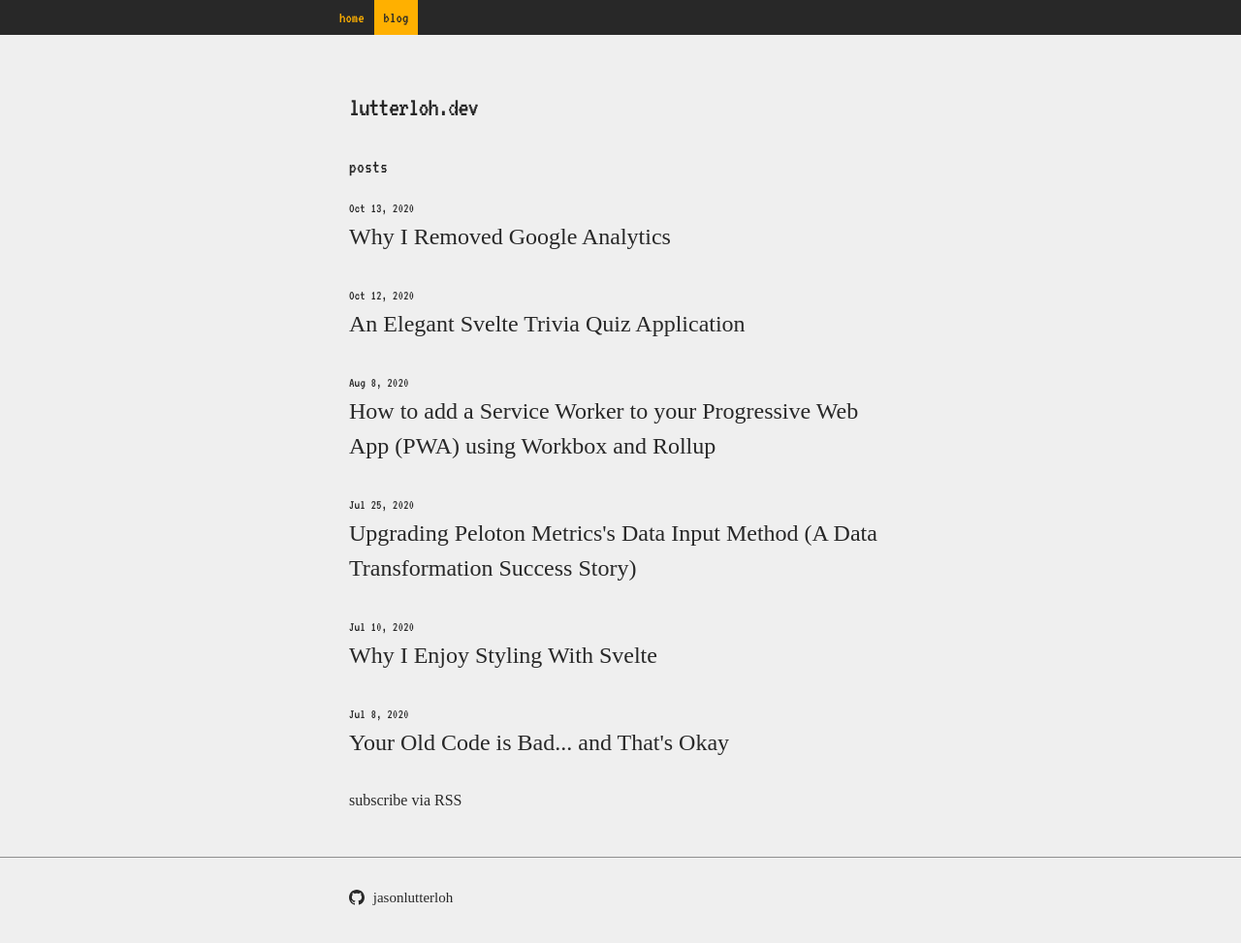
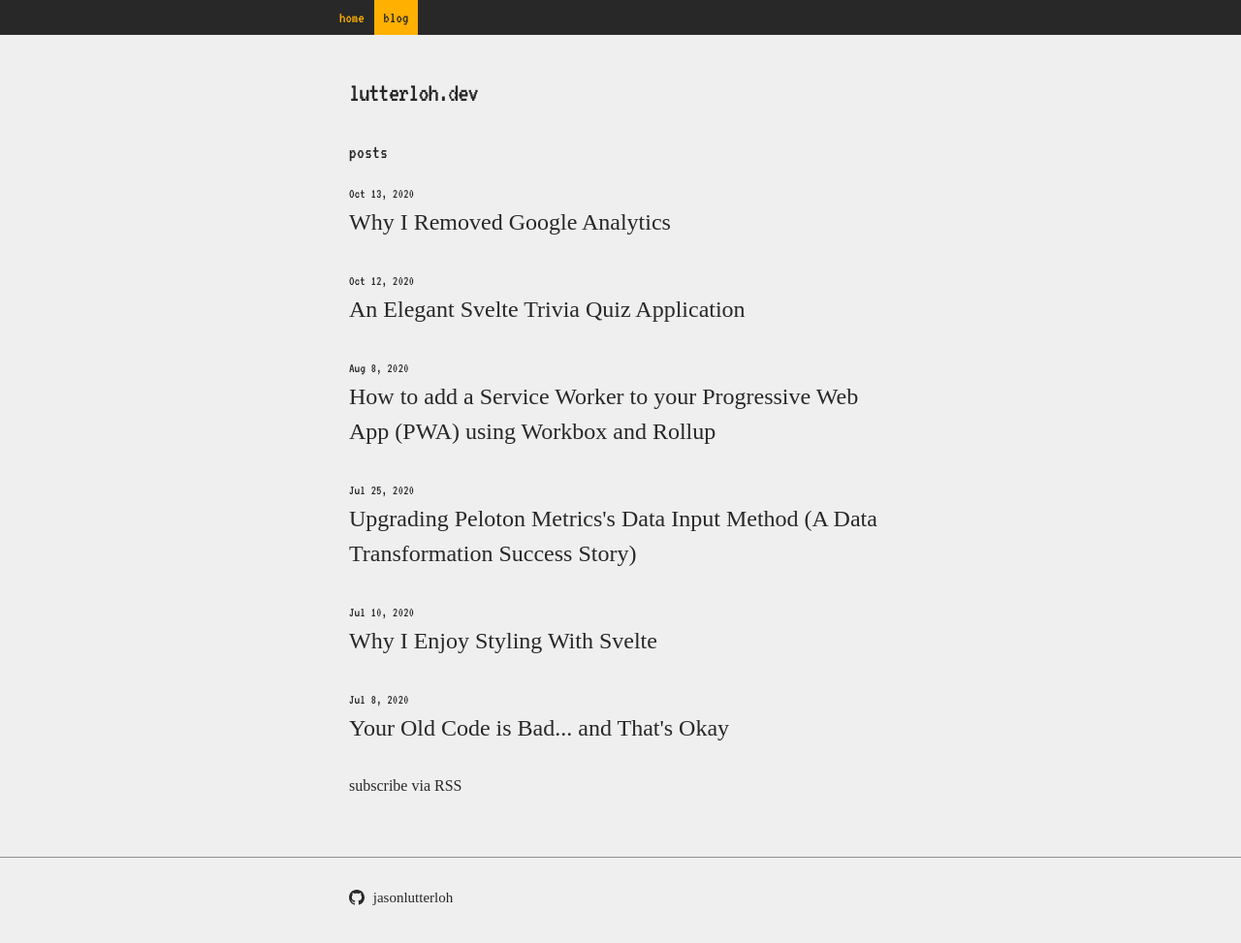
Before and after one commit to jasonlutterloh/jasonlutterloh.github.io, a Jekyll site: the page built from index.markdown, in a window 1280 px wide and 997 px high. Shown: the top 973 px of the window at 97% size. Built offline with Jekyll 4.4.1, drawn with Linux system fonts in a browser that asks for light colours.

Commit message:
Fix margin issue on header

```diff
--- a/_sass/minima/_base.scss
+++ b/_sass/minima/_base.scss
@@ -40,7 +40,9 @@ ul, ol, dl, figure,
   margin-bottom: $spacing-unit / 2;
 }
 
-
+.site-header h1{
+  margin: 0
+}
 
 /**
  * `main` element
```
